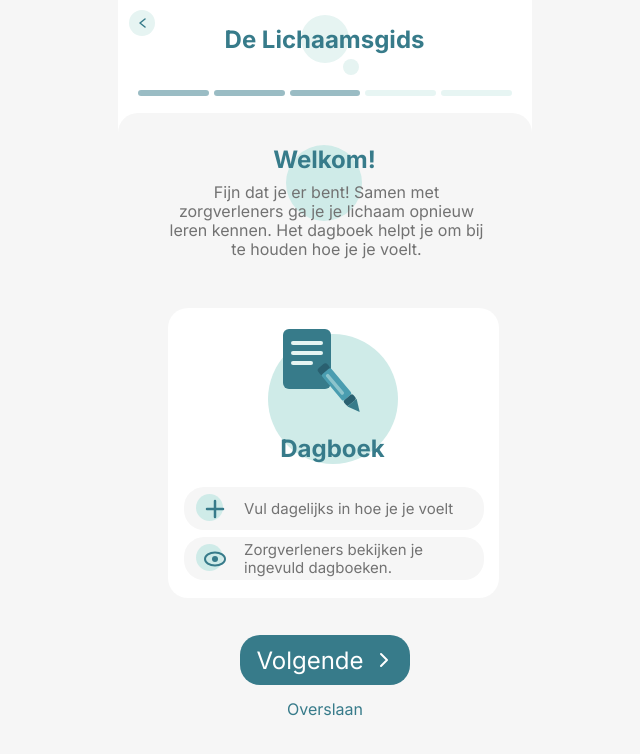
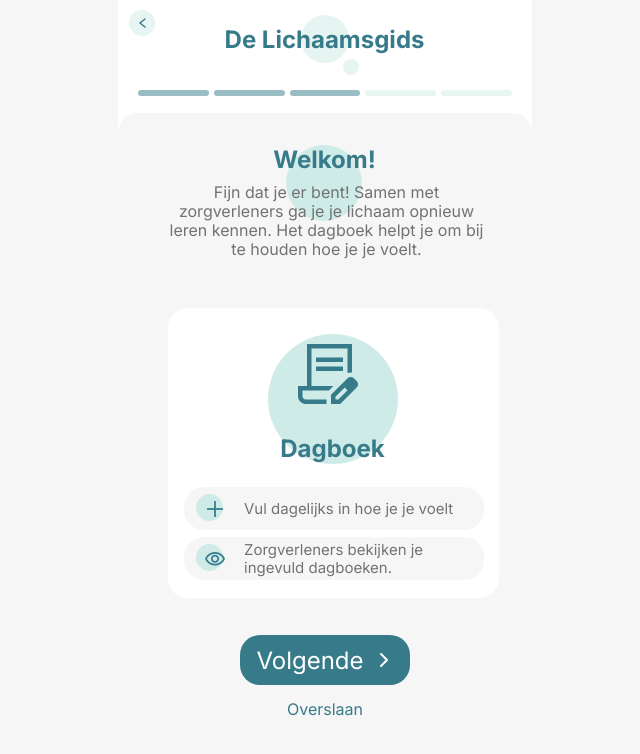
Before and after one commit to plieverse/herstelgids, a React (Vite) app in the folder client/: page /onboarding/dagboek in a window 1280 px wide. Shown: the top 754 px of the page, without its empty margins (315-955 px from the left). Built offline with nearby package versions, Linux system fonts and the light colour scheme; no server answers.

Commit message:
Use Material Symbols for dagboek icon (contract_edit, add_2, visibility)
Install material-symbols npm package for offline font support.

Co-Authored-By: Claude Sonnet 4.6 <noreply@anthropic.com>

```diff
--- a/client/index.html
+++ b/client/index.html
@@ -10,6 +10,7 @@
     <link rel="preconnect" href="https://fonts.googleapis.com" />
     <link rel="preconnect" href="https://fonts.gstatic.com" crossorigin />
     <link href="https://fonts.googleapis.com/css2?family=Inter:wght@400;600;700&display=swap" rel="stylesheet" />
+    <link href="https://fonts.googleapis.com/css2?family=Material+Symbols+Outlined&icon_names=contract_edit,visibility,add_2,forum&display=block" rel="stylesheet" />
     <title>De Lichaamsgids</title>
   </head>
   <body>
--- a/client/package.json
+++ b/client/package.json
@@ -12,6 +12,7 @@
   "dependencies": {
     "axios": "^1.7.2",
     "date-fns": "^3.6.0",
+    "material-symbols": "^0.44.0",
     "react": "^18.3.1",
     "react-dom": "^18.3.1",
     "react-router-dom": "^6.24.1",
--- a/client/src/index.css
+++ b/client/src/index.css
@@ -1,3 +1,7 @@
+/* ===== Material Symbols ===== */
+@import 'material-symbols/outlined.css';
+
+
 /* ===== CSS Custom Properties ===== */
 :root {
   /* Kleuren — De Lichaamsgids brandkleuren */
--- a/client/src/pages/onboarding/OnboardingDagboek.jsx
+++ b/client/src/pages/onboarding/OnboardingDagboek.jsx
@@ -221,27 +221,11 @@ export default function OnboardingDagboek() {
         alignItems: 'center',
         justifyContent: 'center',
       }}>
-        <svg width="100" height="100" viewBox="0 0 100 100" fill="none">
-          {/* Document body */}
-          <rect x="8" y="5" width="48" height="60" rx="6" fill="#377B8A" />
-          {/* Page lines */}
-          <rect x="16" y="17" width="32" height="4" rx="2" fill="#E6F4F2" />
-          <rect x="16" y="27" width="32" height="4" rx="2" fill="#E6F4F2" />
-          <rect x="16" y="37" width="22" height="4" rx="2" fill="#E6F4F2" />
-          {/* Pen — upright, rotated -40deg, tip points bottom-left */}
-          <g transform="translate(68,68) rotate(-40) translate(-7,-34)">
-            {/* Pen eraser cap */}
-            <rect x="1" y="0" width="12" height="8" rx="3" fill="#2a6070" />
-            {/* Pen body */}
-            <rect x="1" y="7" width="12" height="34" rx="2" fill="#4a9db0" />
-            {/* Pen grip band */}
-            <rect x="1" y="41" width="12" height="7" rx="2" fill="#2a6070" />
-            {/* Pen nib */}
-            <polygon points="1,48 13,48 7,60" fill="#377B8A" />
-            {/* Shine stripe */}
-            <rect x="4" y="10" width="3.5" height="26" rx="1.5" fill="#CFEBE8" opacity="0.5" />
-          </g>
-        </svg>
+        <span className="material-symbols-outlined" style={{
+          fontSize: '72px',
+          color: '#377B8A',
+          userSelect: 'none',
+        }}>contract_edit</span>
       </div>
 
       {/* ── "Dagboek" label ──
@@ -299,9 +283,12 @@ export default function OnboardingDagboek() {
             borderRadius: '50%',
             background: '#CFEBE8',
           }} />
-          <svg width="32" height="32" viewBox="0 0 32 32" fill="none" style={{ position: 'relative', zIndex: 1 }}>
-            <path d="M16 8v16M8 16h16" stroke="#377B8A" strokeWidth="2.5" strokeLinecap="round" />
-          </svg>
+          <span className="material-symbols-outlined" style={{
+            position: 'relative', zIndex: 1,
+            fontSize: '22px', color: '#377B8A',
+            display: 'flex', alignItems: 'center', justifyContent: 'center',
+            width: '32px', height: '32px', userSelect: 'none',
+          }}>add_2</span>
         </div>
         <span style={{
           fontFamily: 'Inter',
@@ -347,10 +334,12 @@ export default function OnboardingDagboek() {
             borderRadius: '50%',
             background: '#CFEBE8',
           }} />
-          <svg width="32" height="32" viewBox="0 0 32 32" fill="none" style={{ position: 'relative', zIndex: 1 }}>
-            <ellipse cx="16" cy="16" rx="10" ry="6.5" stroke="#377B8A" strokeWidth="2" />
-            <circle cx="16" cy="16" r="3" fill="#377B8A" />
-          </svg>
+          <span className="material-symbols-outlined" style={{
+            position: 'relative', zIndex: 1,
+            fontSize: '22px', color: '#377B8A',
+            display: 'flex', alignItems: 'center', justifyContent: 'center',
+            width: '32px', height: '32px', userSelect: 'none',
+          }}>visibility</span>
         </div>
         <span style={{
           fontFamily: 'Inter',
```
Also changed, not shown: 1 other file (tests, documents, lock files or other folders).
